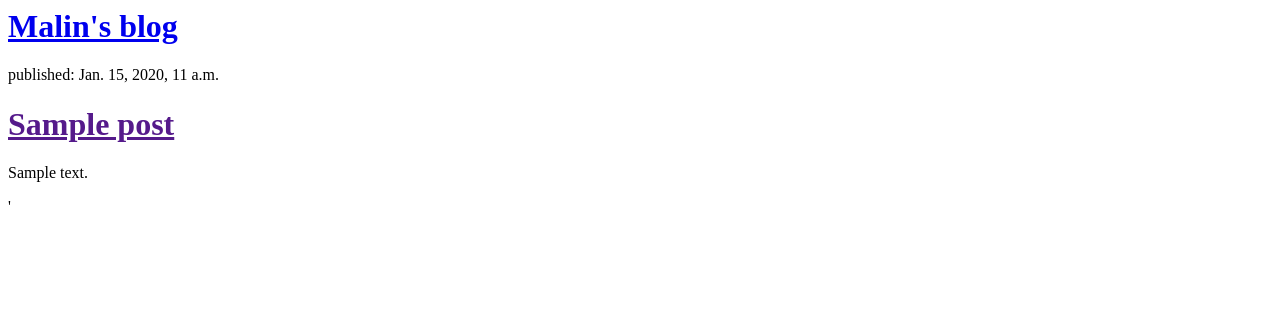
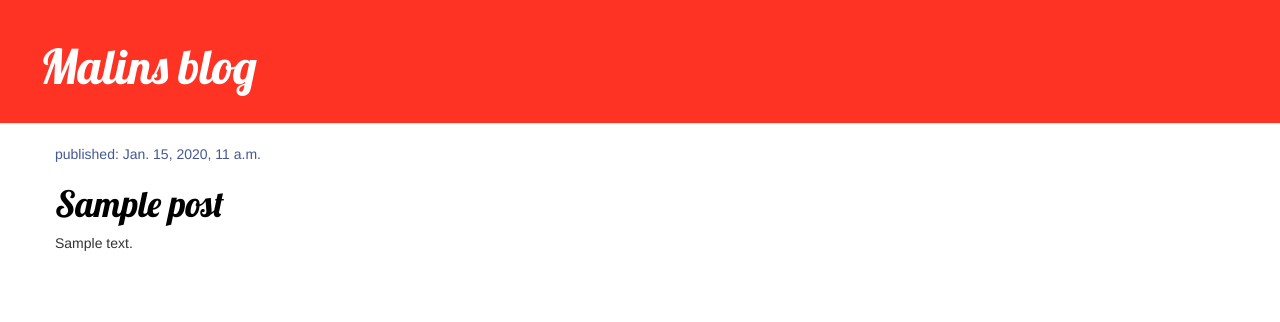
Before and after one commit to malinle/my-first-blog, a Django app: template blog/templates/blog/post_list.html in a window 1280 px wide. Shown: the top 322 px of the page. Run offline with Django 3.2, Linux system fonts and the light colour scheme; the template is opened without the code that fills it: values that come from a table or form of the project are taken from there, others are empty; tables that the repository leaves empty hold one stand-in row (values such as "Sample post"); some libraries are stand-ins or nearby versions.

Commit message:
Added view and template for detailed blog post as well ass Css for the site.

```diff
--- /dev/null
+++ b/blog/Static/Css/blog.css
@@ -0,0 +1,51 @@
+h1 a {
+	color: #FCA205;
+	font-family: 'Lobster';
+}
+
+.page-header {
+	background-color: #ff3324;
+	margin-top: 0;
+	padding: 20px 20px 20px 40px;
+}
+
+.page-header h1, .page-header h1 a, .page-header h1 a:visited, .page-header h1 a:active {
+	color: #ffffff;
+	font-size: 36pt;
+	text-decoration: none;
+}
+
+.content {
+	margin-left: 40px;
+}
+
+h1, h2, h3, h3 {
+	font-family: 'Lobster', cursive;
+}
+
+.date {
+	color: #445893;
+}
+
+.save {
+	float: right;
+}
+
+.post-form textarea, .post-form input {
+	width: 100%;
+}
+
+.top-menu, -top-menu:hover, .top-menu:visited {
+	color: #ffffff;
+	float: right;
+	font-size: 26pt;
+	margin-right: 20px;
+}
+
+.post {
+	margin-bottom: 70px;
+}
+
+.post h1 a, .post h1 a:visited {
+	color: #000000;
+}
--- /dev/null
+++ b/blog/templates/blog/base.html
@@ -0,0 +1,23 @@
+	{% load staticfiles %}
+<html>
+	<head>
+	<title>Malin's blog</title>
+	<link rel="stylesheet" href="//maxcdn.bootstrapcdn.com/bootstrap/3.2.0/css/bootstrap.min.css">
+<link rel="stylesheet" href="//maxcdn.bootstrapcdn.com/bootstrap/3.2.0/css/bootstrap-theme.min.css">
+<link href="//fonts.googleapis.com/css?family=Lobster&subset=latin,latin-ext" rel="stylesheet" type="text/css">
+<link rel="stylesheet" href="{% static 'css/blog.css' %}">
+	</head>
+	<body>
+		<div class='page-header'>
+			<h1><a href='/'>Malins blog</a></h1>
+		</div>
+		<div class='content container'>
+			<div class='row'>
+				<div class='col-md-8'>
+				{% block content %}
+				{% endblock %}
+				</div>
+			</div>
+		</div>
+	</body>
+</html>
--- a/blog/templates/blog/post_list.html
+++ b/blog/templates/blog/post_list.html
@@ -1,19 +1,13 @@
-<html>
-	<head>
-		<title>Malin's blog</title>
-	</head>
-	<body>
-		<div>
-			<h1><a href='/'>Malin's blog</a></h1>
+{% extends 'blog/base.html' %}
+
+{% block content %}
+	{% for post in posts %}
+		<div class='post'>
+			<div class='date'>
+				<p>published: {{post.published_date}}</p>
+			</div>
+			<h1><a href="{% url 'post_detail' pk=post.pk %}">{{post.title}}</a></h1>
+			<p>{{post.text|linebreaksbr}}</p>
 		</div>
-
-	{% for post in posts %}
-		<div>
-			<p>published: {{post.published_date}}</p>
-			<h1><a href=''>{{post.title}}</a></h1>
-			<p>{{post.text|linebreaksbr}}</p>
-		</div>'
 	{% endfor %}
-
-	</body>
-</html>
+{% endblock %}
--- a/blog/urls.py
+++ b/blog/urls.py
@@ -2,5 +2,6 @@ from django.conf.urls import url
 from . import views
 
 urlpatterns = [
-	url(r'^$', views.post_list, name='post_list')
+	url(r'^$', views.post_list, name='post_list'),
+	url(r'^post/(?P<pk>\d+)/$', views.post_detail, name='post_detail'),
 ]
--- a/blog/views.py
+++ b/blog/views.py
@@ -1,9 +1,14 @@
 from django.shortcuts import render
 from django.utils import timezone
 from .models import Post
+from django.shortcuts import render, get_object_or_404
 
 # Create your views here.
 
 def post_list(request):
 	posts=Post.objects.filter(published_date__lte=timezone.now()).order_by('published_date')
 	return render(request, 'blog/post_list.html',{'posts':posts})
+
+def post_detail(request, pk):
+	post= get_object_or_404(Post, pk=pk)
+	return render(request, 'blog/post_detail.html', {'post': post})
```
Also changed, not shown: blog/templates/base.html (added, +23 -0 lines), blog/templates/blog/post_detail.html (added, +13 -0 lines).
